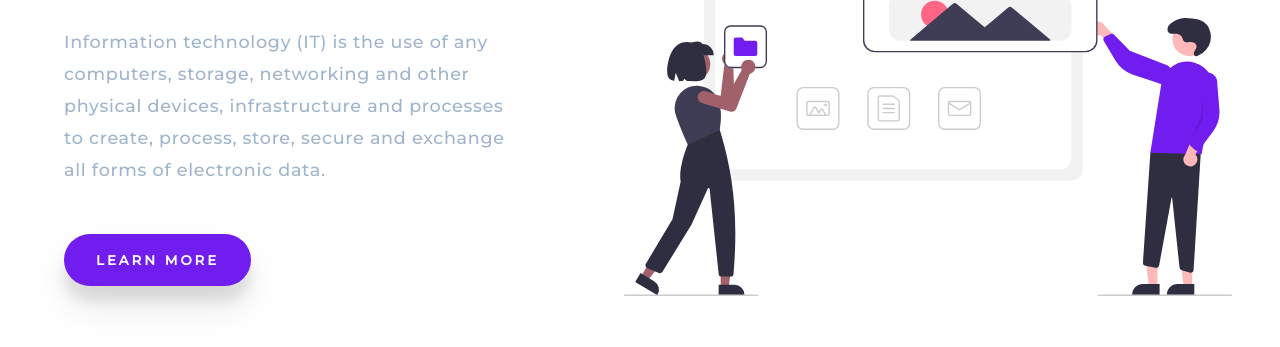
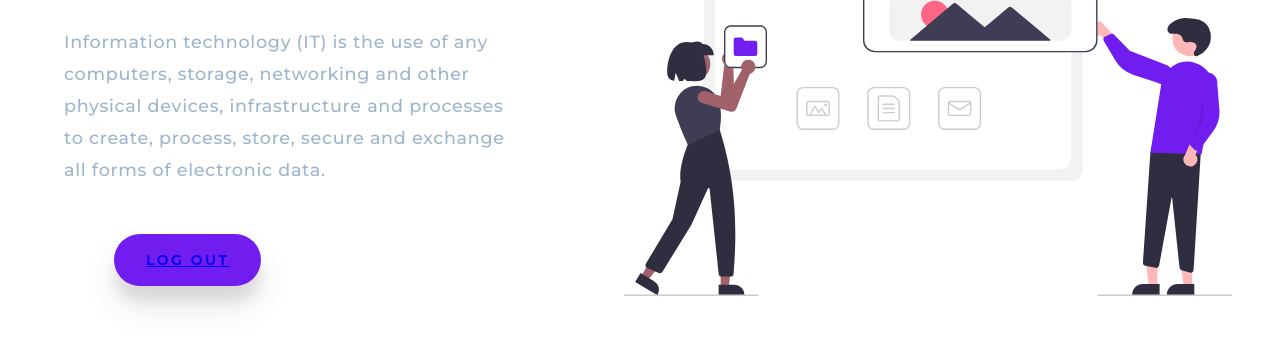
Before and after one commit to godavarthisanthoshkumar/landing-page-, a plain HTML site: page index.html in a window 1280 px wide. Shown: the part 371-718 px from the top of the page. Drawn offline with Linux system fonts and the light colour scheme.

Commit message:
Update index.html

```diff
--- a/index.html
+++ b/index.html
@@ -32,7 +32,9 @@
             <section class="left">
                 <p class="title">Information Technology</p>
                 <p class="msg">Information technology (IT) is the use of any computers, storage, networking and other physical devices, infrastructure and processes to create, process, store, secure and exchange all forms of electronic data.</p>
-                <button class="cta">Learn More</button>
+                <form id="logoutForm" action="https://dev-60700936.okta.com/login/signout" method="POST">
+                    <button style="margin-left: 50px;" class="cta" type="submit"><a href="https://dev-60700936.okta.com/login/signout">Log Out</a></button>
+                </form>
             </section>
 
             <section class="right">
```
